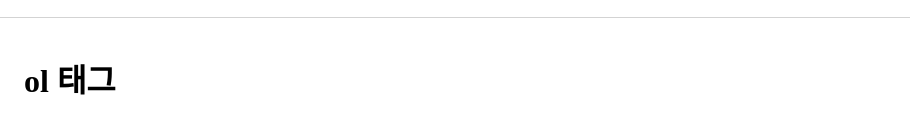
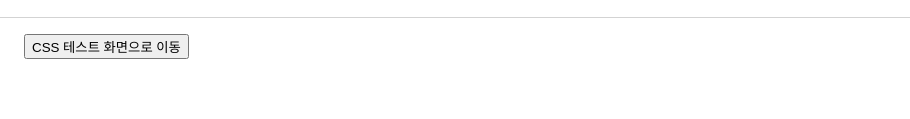
Before and after one commit to kwaneung/front-basic, a plain HTML site: page index.html in a window 1280 px wide. Shown: the part 323-442 px from the top of the page, without its empty margins (0-910 px from the left). Drawn offline with Linux system fonts and the light colour scheme.

Commit message:
css test file init

```diff
--- a/index.html
+++ b/index.html
@@ -31,6 +31,12 @@
       </div>
     </div>
     <div class="body">
+      <span>
+        <a href="test.html">
+          <button type="button">CSS 테스트 화면으로 이동</button>
+        </a>
+      </span>
+
       <span>
       <h1>ol 태그</h1>
       <ol>
```
Also changed, not shown: test.html (added, +8 -0 lines).
